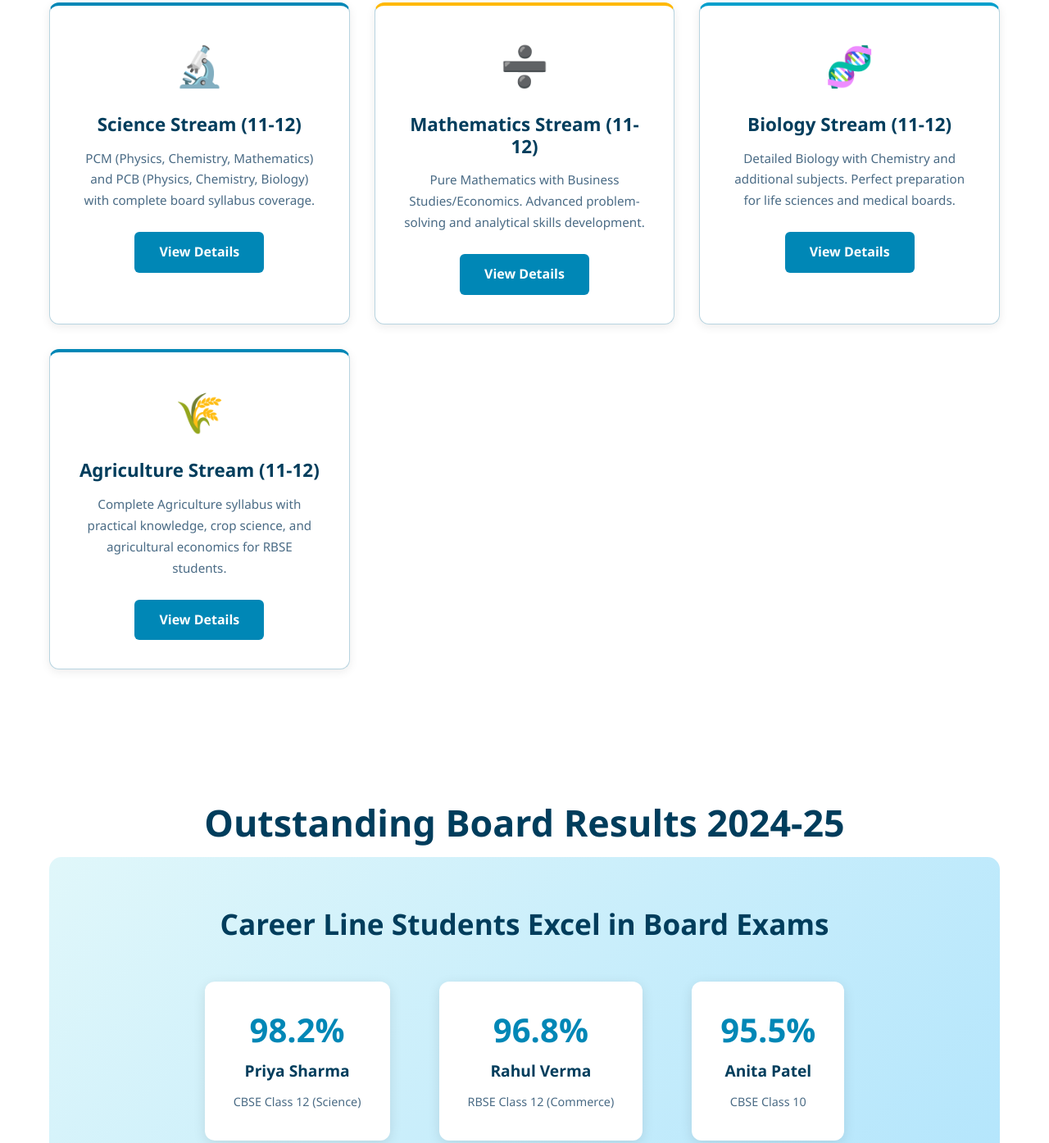
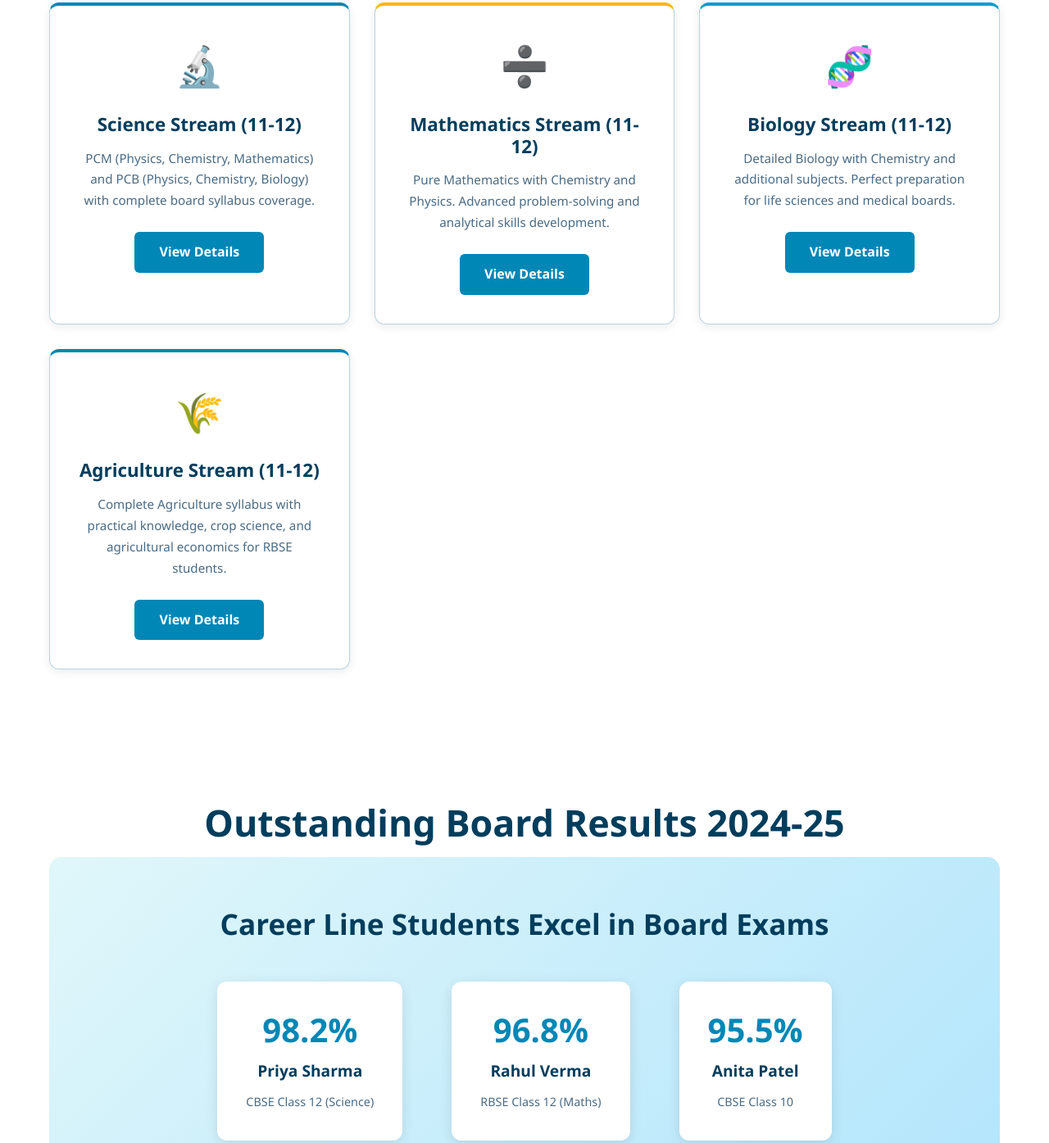
Before and after one commit to Anvesha-Khandelwal/career-line-coaching, a plain HTML site: page frontend/index.html in a window 1280 px wide. Shown: the part 2204-3599 px from the top of the page at 82% size. Drawn offline with Linux system fonts and the light colour scheme.

Commit message:
fee sec improved

```diff
--- a/frontend/index.html
+++ b/frontend/index.html
@@ -160,7 +160,7 @@
                         <span style="font-size: 3rem;">➗</span>
                     </div>
                     <h3>Mathematics Stream (11-12)</h3>
-                    <p>Pure Mathematics with Business Studies/Economics. Advanced problem-solving and analytical skills development.</p>
+                    <p>Pure Mathematics with Chemistry and Physics. Advanced problem-solving and analytical skills development.</p>
                     <a href="math-stream.html" class="course-btn">View Details</a>
                 </div>
 
@@ -204,7 +204,7 @@
                     <div class="result-item">
                         <h4>96.8%</h4>
                         <p>Rahul Verma</p>
-                        <span>RBSE Class 12 (Commerce)</span>
+                        <span>RBSE Class 12 (Maths)</span>
                     </div>
                     <div class="result-item">
                         <h4>95.5%</h4>
```
Also changed, not shown: frontend/rbse-board.html (+2 -2 lines).
